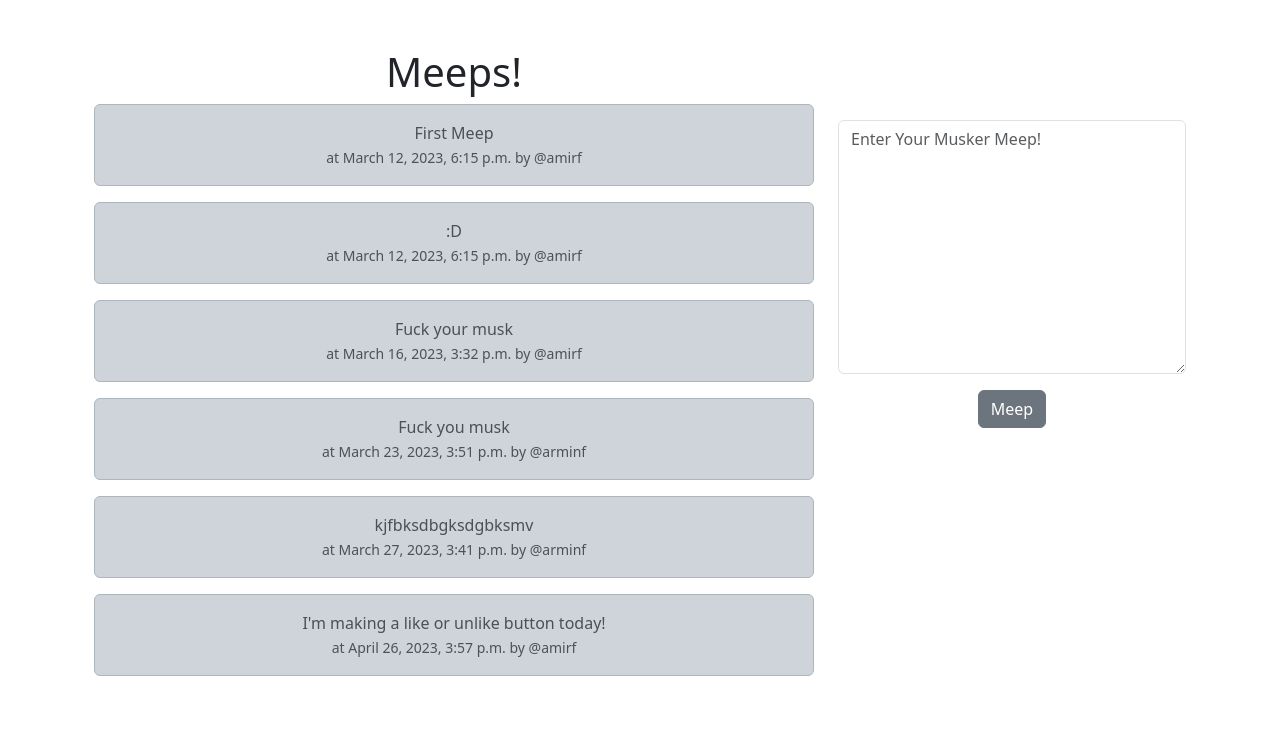
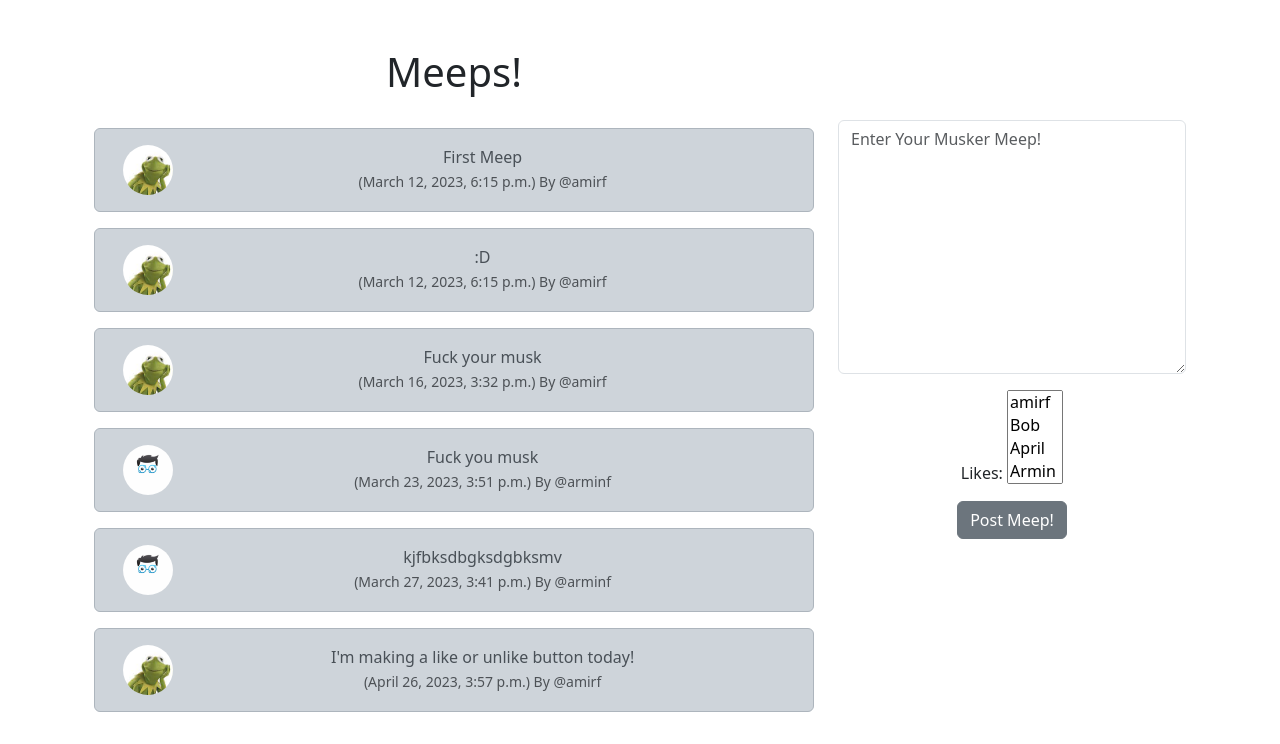
Before and after one commit to amirfaregh/musker, a Django app: template musker/templates/home.html in a window 1280 px wide. Shown: the part 56-800 px from the top of the page. Run offline with Django 4.2, Linux system fonts and the light colour scheme; the template is opened without the code that fills it: values that come from a table or form of the project are taken from there, others are empty; data comes from the database, SQL or seed files in the repository; both versions use the stored data as it was after the commit.

Commit message:
Added_profile_pic_to_homepage

```diff
--- a/musker/models.py
+++ b/musker/models.py
@@ -11,6 +11,12 @@ class Meep(models.Model):
     )
     body = models.CharField(max_length=200)
     created_at = models.DateTimeField(auto_now_add=True)
+    likes = models.ManyToManyField(User, related_name="meep_like", blank=True)
+
+    # Keep track or count of likes
+    def number_of_likes(self):
+        return self.likes.count()
+
 
     def __str__(self):
         return(
--- a/musker/templates/home.html
+++ b/musker/templates/home.html
@@ -1,29 +1,55 @@
 {% extends 'base.html' %}
+{% load static %}
+{% block content %}
 
-{% block content %}
+
 	<div class="container text-center">
 		<div class="row">
 			<div class="col-8">
+
+
 	<h1>Meeps!</h1>
+<br/>
 	{% for meep in meeps %}
 		<div class="alert alert-dark" role="alert">
-                    {{ meep.body }}<br>
+<div class="container">
+	<div class="row">
+		<div class="col-1">
+		  {% if meep.user.profile.profile_image %}
+				<img src="{{ meep.user.profile.profile_image.url }}" width=50 height=50 class="rounded-circle" alt="{{ profile.user.username }}">
+
+				{% else %}
+				<img src="{% static 'images/profile_pic.png' %}" width=50 height=50 class="rounded-circle" alt="{{ profile.user.username }}">
+				{% endif %}
+		</div>
+
+		<div class="col-11">
+		  {{ meep.body }}<br/>
 		  <small class="text-muted">
-                    at {{ meep.created_at}} by @{{ meep.user.username }}<br>
+		  	({{ meep.created_at}}) By
+		  	@{{ meep.user.username }}
+
 		  </small>
+		</div><br/><br/>
+
+			</div>
+		</div>
 	</div>
 	{% endfor %}
+
 </div>
+
 <div class="col-4">
-            <br><br><br>
+				<br/><br/><br/>
 {% if form %}
-            <form method=POST>
-                {%csrf_token%}
+<form  method=POST>
+	{% csrf_token %}
   	{{ form.as_p }}
-                <button type="submit" class="btn btn-secondary">Meep</button>
+
+
+  <button type="submit" class="btn btn-secondary">Post Meep!</button>
 </form>
 {% endif %}
 </div>
-    </div>
-</div>
+
 {% endblock %}
```
Also changed, not shown: db.sqlite3, media/images/images_6_1_lkStau8.jpeg (added), musker/migrations/0005_meep_likes.py (added). Lines whose indentation alone changed are shown as unchanged.
